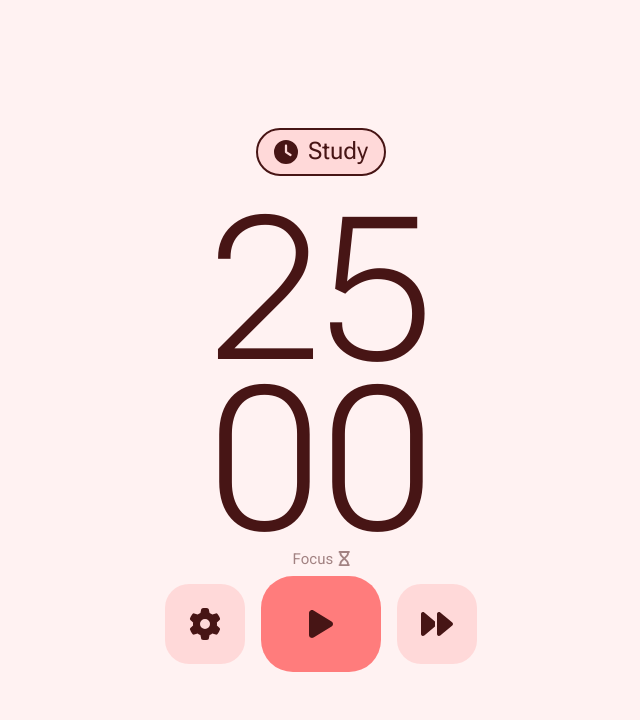
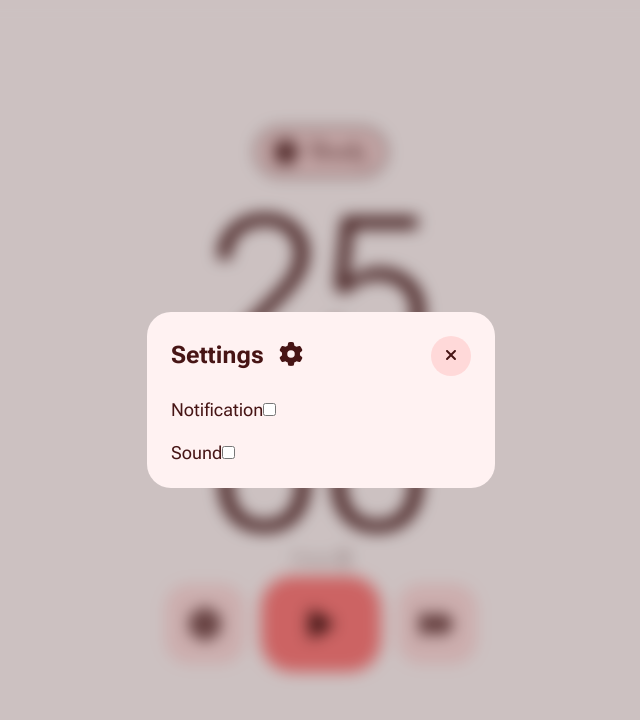
Before and after one commit to wenanoshe/pomo-san, a React (Vite) app: page / in a window 1280 px wide. Both pictures are taken after a click on the button 524 px from the left and 623 px from the top of the page. Shown: the top 720 px of the page, without its empty margins (319-959 px from the left). Built offline with nearby package versions, Linux system fonts and the light colour scheme.

Commit message:
Adding settings modal

```diff
--- a/src/components/Pomodoro.jsx
+++ b/src/components/Pomodoro.jsx
@@ -3,13 +3,15 @@ import "../styles/components/Pomodoro.scss";
 // COMPONENS
 import Timer from "./Timer";
 import ProfileSwitcher from "./ProfileSwitcher";
+import Settings from "./Settings";
+import Modal from "./Modal";
 
 // import { FontAwesomeIcon as FAI } from "@fortawesome/react-fontawesome";
 // import { faBrain, faMugHot } from "@fortawesome/free-solid-svg-icons";
 
 // HOOKS
 import { useState, useEffect } from "react";
-// import { useModal } from "../hooks/useModal";
+import { useModal } from "../hooks/useModal";
 
 const defaultProfiles = [
   {
@@ -57,8 +59,7 @@ function Pomodoro() {
     currentProfile.sessionsBeforeLongBreak
   );
 
-  // Add profile modal hook
-  // const [isOpenModal, openModal, closeModal] = useModal();
+  const [isOpenSettings, openSettingsModal, closeSettingsModal] = useModal();
 
   // ---- Effects ----
   useEffect(() => {
@@ -198,7 +199,11 @@ function Pomodoro() {
         currentSession={currentSession}
         finishedSessions={finishedSessions}
         currentProfile={currentProfile}
+        openSettingsModal={openSettingsModal}
       />
+      <Modal isOpen={isOpenSettings} closeModal={closeSettingsModal}>
+        <Settings closeModal={closeSettingsModal} />
+      </Modal>
     </div>
   );
 }
--- a/src/components/Settings.jsx
+++ b/src/components/Settings.jsx
@@ -1,7 +1,58 @@
-const Settings = () => {
+import { FontAwesomeIcon } from "@fortawesome/react-fontawesome";
+import { faXmark, faGear } from "@fortawesome/free-solid-svg-icons";
+import { useState } from "react";
+
+import Button from "./Button";
+import "../styles/components/Settings.scss";
+
+const initForm = {
+  notification: false,
+  sound: false,
+};
+
+const Settings = ({ closeModal }) => {
+  const [form, setForm] = useState(initForm);
+
+  const handleChecked = ({ target }) => {
+    setForm({ ...form, [target.name]: target.checked });
+  };
+
   return (
-    <div>
-      <form></form>
+    <div className="settings">
+      <div className="settings__header">
+        <h3 className="settings__title">
+          <span>Settings</span> <FontAwesomeIcon icon={faGear} />
+        </h3>
+        <Button
+          onClick={closeModal}
+          className="btn--md sec settings__closeModal"
+        >
+          <FontAwesomeIcon icon={faXmark} />
+        </Button>
+      </div>
+
+      <form className="settings__form">
+        <div className="settings__field">
+          <label htmlFor="notification">Notification</label>
+          <input
+            type="checkbox"
+            id="notification"
+            name="notification"
+            checked={form.notification}
+            onChange={handleChecked}
+          />
+        </div>
+        <div className="settings__field">
+          <label htmlFor="sound">Sound</label>
+          <input
+            type="checkbox"
+            id="sound"
+            name="sound"
+            checked={form.sound}
+            onChange={handleChecked}
+          />
+        </div>
+      </form>
     </div>
   );
 };
--- a/src/components/Timer.jsx
+++ b/src/components/Timer.jsx
@@ -4,7 +4,6 @@ import {
   faPause,
   faForward,
   faGear,
-  faBrain,
   faHourglass,
   faMugHot,
 } from "@fortawesome/free-solid-svg-icons";
@@ -21,6 +20,7 @@ const Timer = ({
   currentSession,
   finishedSessions,
   currentProfile,
+  openSettingsModal,
 }) => {
   const [count, setCount, startCountdown, stopCountdown, resetCountdown] =
     useCountdown(secs);
@@ -73,7 +73,10 @@ const Timer = ({
       </div>
 
       <div className="timer__actions">
-        <Button className={`btn--md sec btn--${currentSession}`}>
+        <Button
+          onClick={openSettingsModal}
+          className={`btn--md sec btn--${currentSession}`}
+        >
           <FAI icon={faGear} className="btn__icon" />
         </Button>
 
--- /dev/null
+++ b/src/styles/components/Settings.scss
@@ -0,0 +1,39 @@
+@use "../vars" as *;
+
+.settings {
+  display: flex;
+  flex-direction: column;
+  gap: 2.4rem;
+
+  &__header {
+    min-width: 30rem;
+    @include flex(space-between, center);
+  }
+
+  &__title {
+    display: flex;
+    gap: 1.5rem;
+
+    margin: 0;
+    font-weight: 700;
+    font-size: 2.4rem;
+  }
+
+  &__closeModal {
+    padding: 1rem;
+    width: 4rem;
+    height: 4rem;
+  }
+
+  &__form {
+    font-size: 1.8rem;
+  }
+
+  &__field {
+    padding-bottom: 2.25rem;
+
+    &:last-child {
+      padding-bottom: 0;
+    }
+  }
+}
```
Also changed, not shown: src/components/Modal.jsx (+5 -2 lines).
